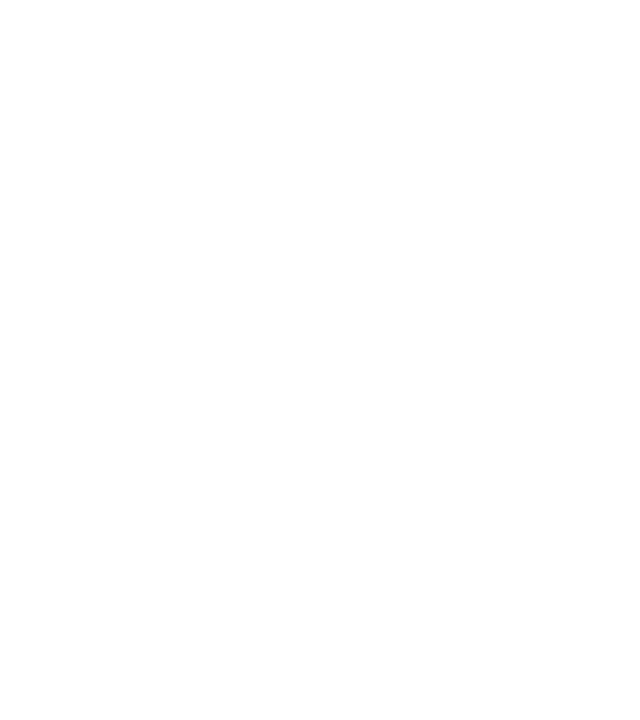
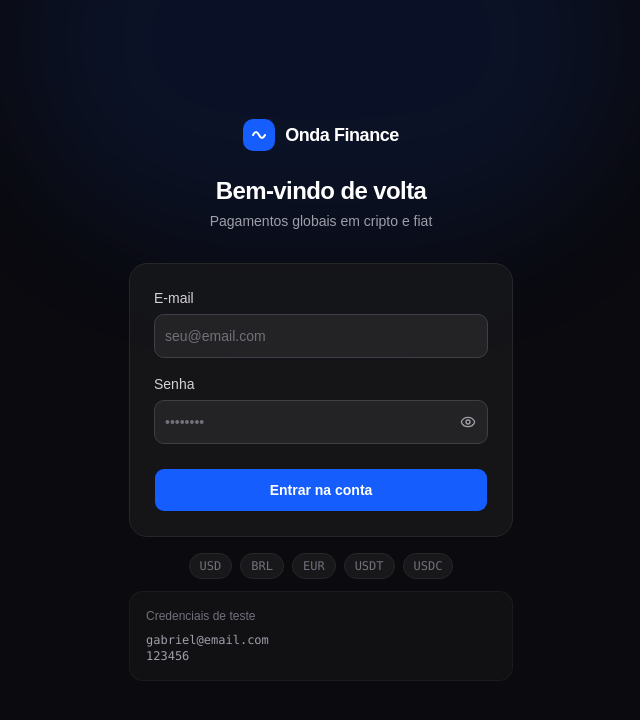
Before and after one commit to gncaus/onda-finance-front, a React (Vite) app: page /login in a window 1280 px wide. Shown: the top 720 px of the page, without its empty margins (319-959 px from the left). Built offline with nearby package versions, Linux system fonts and the light colour scheme.

Commit message:
feat: implement login page with react hook form and zod

```diff
--- a/package.json
+++ b/package.json
@@ -11,6 +11,7 @@
   },
   "dependencies": {
     "@fontsource-variable/geist": "^5.2.8",
+    "@hookform/resolvers": "^5.2.2",
     "@tailwindcss/vite": "^4.2.2",
     "@tanstack/react-query": "^5.95.2",
     "axios": "^1.14.0",
@@ -20,11 +21,13 @@
     "radix-ui": "^1.4.3",
     "react": "^19.2.4",
     "react-dom": "^19.2.4",
+    "react-hook-form": "^7.72.0",
     "react-router-dom": "^7.13.2",
     "shadcn": "^4.1.1",
     "tailwind-merge": "^3.5.0",
     "tailwindcss": "^4.2.2",
     "tw-animate-css": "^1.4.0",
+    "zod": "^4.3.6",
     "zustand": "^5.0.12"
   },
   "devDependencies": {
--- /dev/null
+++ b/src/components/ui/input.tsx
@@ -0,0 +1,19 @@
+import * as React from "react"
+
+import { cn } from "@/lib/utils"
+
+function Input({ className, type, ...props }: React.ComponentProps<"input">) {
+  return (
+    <input
+      type={type}
+      data-slot="input"
+      className={cn(
+        "h-8 w-full min-w-0 rounded-lg border border-input bg-transparent px-2.5 py-1 text-base transition-colors outline-none file:inline-flex file:h-6 file:border-0 file:bg-transparent file:text-sm file:font-medium file:text-foreground placeholder:text-muted-foreground focus-visible:border-ring focus-visible:ring-3 focus-visible:ring-ring/50 disabled:pointer-events-none disabled:cursor-not-allowed disabled:bg-input/50 disabled:opacity-50 aria-invalid:border-destructive aria-invalid:ring-3 aria-invalid:ring-destructive/20 md:text-sm dark:bg-input/30 dark:disabled:bg-input/80 dark:aria-invalid:border-destructive/50 dark:aria-invalid:ring-destructive/40",
+        className
+      )}
+      {...props}
+    />
+  )
+}
+
+export { Input }
--- /dev/null
+++ b/src/components/ui/label.tsx
@@ -0,0 +1,22 @@
+import * as React from "react"
+import { Label as LabelPrimitive } from "radix-ui"
+
+import { cn } from "@/lib/utils"
+
+function Label({
+  className,
+  ...props
+}: React.ComponentProps<typeof LabelPrimitive.Root>) {
+  return (
+    <LabelPrimitive.Root
+      data-slot="label"
+      className={cn(
+        "flex items-center gap-2 text-sm leading-none font-medium select-none group-data-[disabled=true]:pointer-events-none group-data-[disabled=true]:opacity-50 peer-disabled:cursor-not-allowed peer-disabled:opacity-50",
+        className
+      )}
+      {...props}
+    />
+  )
+}
+
+export { Label }
--- a/src/pages/Login.tsx
+++ b/src/pages/Login.tsx
@@ -1,9 +1,165 @@
-import React from 'react'
+import { useState } from 'react'
+import { useNavigate } from 'react-router-dom'
+import { useForm } from 'react-hook-form'
+import { zodResolver } from '@hookform/resolvers/zod'
+import { z } from 'zod'
+import { Loader2, Eye, EyeOff } from 'lucide-react'
+import { loginMock } from '@/mocks/api'
+import { useAuthStore } from '@/store/authStore'
+import { Button } from '@/components/ui/button'
+import { Input } from '@/components/ui/input'
+import { Label } from '@/components/ui/label'
+
+const loginSchema = z.object({
+  email: z.string().email('E-mail inválido'),
+  password: z.string().min(6, 'Senha deve ter pelo menos 6 caracteres'),
+})
+
+type LoginForm = z.infer<typeof loginSchema>
 
 export default function Login() {
+  const navigate = useNavigate()
+  const login = useAuthStore((s) => s.login)
+  const [showPassword, setShowPassword] = useState(false)
+  const [serverError, setServerError] = useState('')
+
+  const {
+    register,
+    handleSubmit,
+    formState: { errors, isSubmitting },
+  } = useForm<LoginForm>({
+    resolver: zodResolver(loginSchema),
+  })
+
+  const onSubmit = async (data: LoginForm) => {
+    setServerError('')
+    try {
+      const { user, token } = await loginMock(data.email, data.password)
+      login(user, token)
+      navigate('/')
+    } catch {
+      setServerError('E-mail ou senha incorretos.')
+    }
+  }
+
   return (
-    <div>
+    <div className="min-h-screen bg-[#0a0a0f] flex items-center justify-center px-4">
 
+      {/* Glow de fundo sutil — referência visual do site da Onda */}
+      <div className="absolute inset-0 overflow-hidden pointer-events-none">
+        <div className="absolute top-[-20%] left-1/2 -translate-x-1/2 w-[600px] h-[400px] bg-blue-600/10 rounded-full blur-3xl" />
+      </div>
+
+      <div className="relative w-full max-w-sm">
+
+        {/* Logo */}
+        <div className="mb-8 text-center">
+          <div className="inline-flex items-center gap-2.5 mb-6">
+            <div className="w-8 h-8 rounded-lg bg-blue-600 flex items-center justify-center">
+              <svg width="16" height="16" viewBox="0 0 16 16" fill="none">
+                <path d="M2 8 Q5 2 8 8 Q11 14 14 8" stroke="white" strokeWidth="2" strokeLinecap="round" fill="none"/>
+              </svg>
+            </div>
+            <span className="text-white text-lg font-semibold tracking-tight">Onda Finance</span>
+          </div>
+          <h1 className="text-white text-2xl font-semibold tracking-tight">Bem-vindo de volta</h1>
+          <p className="text-zinc-400 text-sm mt-1">
+            Pagamentos globais em cripto e fiat
+          </p>
+        </div>
+
+        {/* Card do formulário */}
+        <div className="bg-zinc-900/80 border border-zinc-800 rounded-2xl p-6 backdrop-blur-sm">
+          <form onSubmit={handleSubmit(onSubmit)} noValidate className="space-y-4">
+
+            {/* Email */}
+            <div className="space-y-1.5">
+              <Label htmlFor="email" className="text-zinc-300 text-sm">
+                E-mail
+              </Label>
+              <Input
+                id="email"
+                type="email"
+                placeholder="seu@email.com"
+                autoComplete="email"
+                {...register('email')}
+                className="bg-zinc-800/80 border-zinc-700 text-white placeholder:text-zinc-500 focus-visible:ring-blue-500/50 focus-visible:border-blue-500/50 h-11"
+              />
+              {errors.email && (
+                <p className="text-red-400 text-xs">{errors.email.message}</p>
+              )}
+            </div>
+
+            {/* Senha */}
+            <div className="space-y-1.5">
+              <Label htmlFor="password" className="text-zinc-300 text-sm">
+                Senha
+              </Label>
+              <div className="relative">
+                <Input
+                  id="password"
+                  type={showPassword ? 'text' : 'password'}
+                  placeholder="••••••••"
+                  autoComplete="current-password"
+                  {...register('password')}
+                  className="bg-zinc-800/80 border-zinc-700 text-white placeholder:text-zinc-500 focus-visible:ring-blue-500/50 focus-visible:border-blue-500/50 h-11 pr-10"
+                />
+                <button
+                  type="button"
+                  onClick={() => setShowPassword((v) => !v)}
+                  className="absolute right-3 top-1/2 -translate-y-1/2 text-zinc-400 hover:text-zinc-200 transition-colors"
+                  aria-label={showPassword ? 'Ocultar senha' : 'Mostrar senha'}
+                >
+                  {showPassword ? <EyeOff size={16} /> : <Eye size={16} />}
+                </button>
+              </div>
+              {errors.password && (
+                <p className="text-red-400 text-xs">{errors.password.message}</p>
+              )}
+            </div>
+
+            {/* Erro do servidor */}
+            {serverError && (
+              <div className="bg-red-500/10 border border-red-500/20 rounded-lg px-3 py-2.5">
+                <p className="text-red-400 text-sm">{serverError}</p>
+              </div>
+            )}
+
+            {/* Submit */}
+            <Button
+              type="submit"
+              disabled={isSubmitting}
+              className="w-full h-11 bg-blue-600 hover:bg-blue-500 text-white font-semibold transition-colors mt-2"
+            >
+              {isSubmitting
+                ? <><Loader2 size={16} className="animate-spin mr-2" />Entrando...</>
+                : 'Entrar na conta'
+              }
+            </Button>
+
+          </form>
+        </div>
+
+        {/* Moedas suportadas — referência ao produto real */}
+        <div className="mt-4 flex items-center justify-center gap-2 flex-wrap">
+          {['USD', 'BRL', 'EUR', 'USDT', 'USDC'].map((currency) => (
+            <span
+              key={currency}
+              className="text-xs text-zinc-500 bg-zinc-900 border border-zinc-800 rounded-full px-2.5 py-1 font-mono"
+            >
+              {currency}
+            </span>
+          ))}
+        </div>
+
+        {/* Credenciais de teste */}
+        <div className="mt-3 bg-zinc-900/50 border border-zinc-800/50 rounded-xl p-4">
+          <p className="text-zinc-500 text-xs font-medium mb-2">Credenciais de teste</p>
+          <p className="text-zinc-400 text-xs font-mono">gabriel@email.com</p>
+          <p className="text-zinc-400 text-xs font-mono">123456</p>
+        </div>
+
+      </div>
     </div>
   )
 }
```
Also changed, not shown: 1 other file (tests, documents, lock files or other folders).
